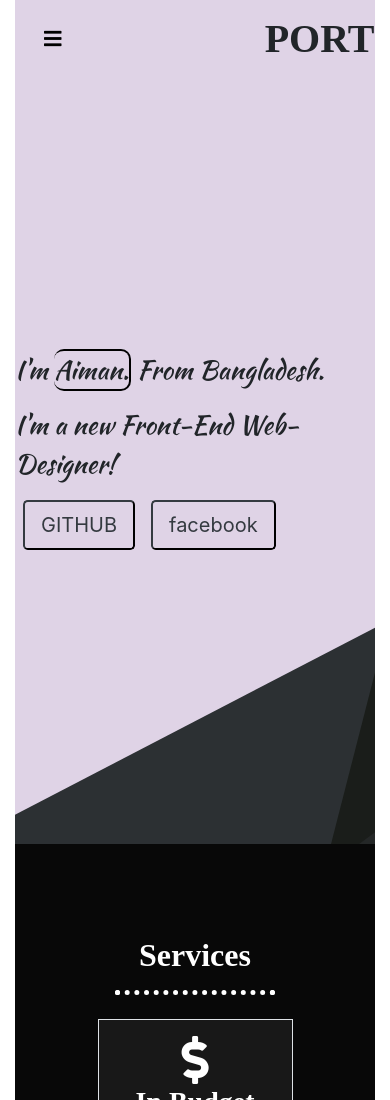
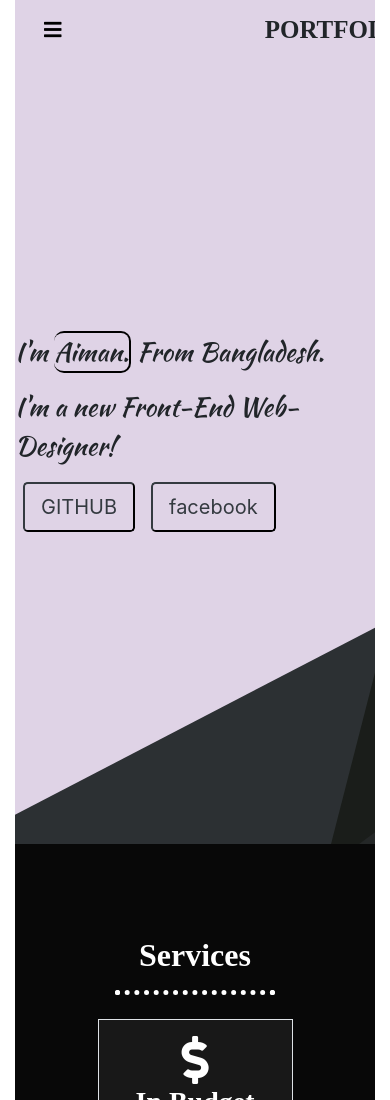
Before and after one commit to FazlulHaqueRazaChowdhury/portfolio, a plain HTML site: page index.html in a window 390 px wide. Shown: the top 1100 px of the page. Drawn offline with nearby package versions, Linux system fonts and the light colour scheme; a web font is replaced by a local one.

Commit message:
Update style.css

```diff
--- a/style.css
+++ b/style.css
@@ -322,6 +322,12 @@ input{
 footer{
     overflow: hidden;
 }
+
+@media(max-width:440px) {
+    h1{
+        font-size:25px;
+    }
+}
 /* feedback ends here */
 
 /* connect starts here */
```
